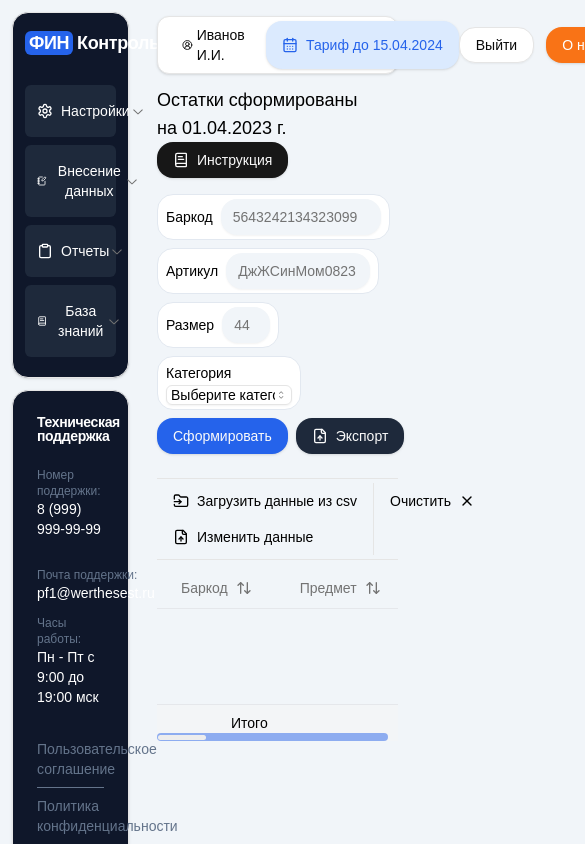
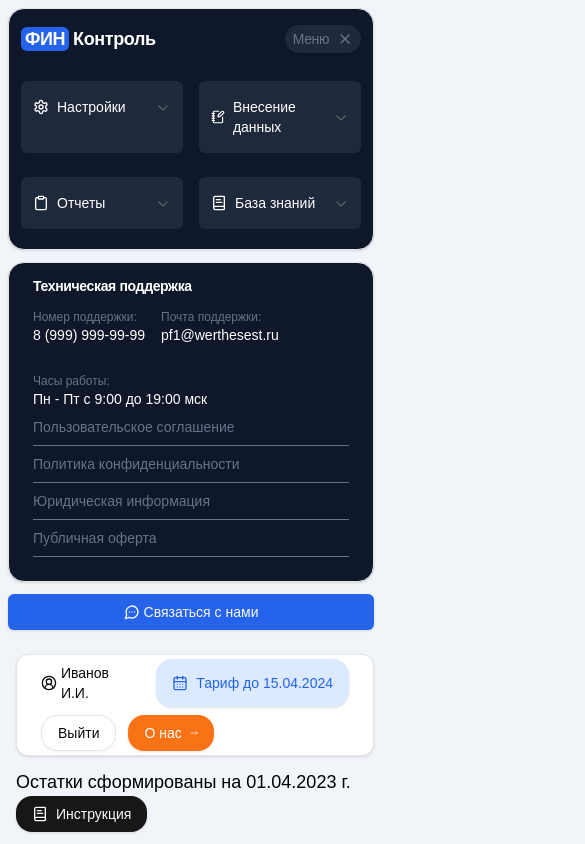
Before and after one commit to IrinaOsp/test-task-profinance, a Next.js app in the folder test-profinance/: page / in a window 390 px wide. Shown: the top 844 px of the page, 585 px wide, since content can reach past the window. Built offline with nearby package versions, Linux system fonts and the light colour scheme.

Commit message:
feat: add responsive styles

```diff
--- a/test-profinance/src/app/components/AsidePanel/AsidePanel.tsx
+++ b/test-profinance/src/app/components/AsidePanel/AsidePanel.tsx
@@ -6,7 +6,7 @@ import { MessageCircleMore } from "lucide-react";
 
 export default function AsidePanel() {
   return (
-    <aside className="m-3 flex flex-col gap-3 max-w-[30%]">
+    <aside className="mr-1 p-2 pr-3 flex flex-col gap-3 w-full xl:max-w-[30%]">
       <ControlCard />
       <ContactsCard />
       <Link
--- a/test-profinance/src/app/components/ContactsCard/ContactsCard.tsx
+++ b/test-profinance/src/app/components/ContactsCard/ContactsCard.tsx
@@ -23,11 +23,12 @@ const LINKS = [
 export default function ContactsCard() {
   return (
     <Card className="bg-slate-900 text-white rounded-2xl text-sm">
-      <CardHeader>
+      <CardHeader className="max-lg:py-4">
         <CardTitle>Техническая поддержка</CardTitle>
       </CardHeader>
-      <CardContent>
-        <div className="flex flex-wrap gap-4 mb-3">
+      <CardContent className="max-sm:block max-lg:flex w-full gap-5">
+        <div className="max-sm:flex flex-wrap gap-4">
+          <div className="flex flex-wrap gap-4 sm:mb-3">
             <div className="mb-3">
               <div className="text-slate-500 text-xs">Номер поддержки:</div>
               <a href="tel:+79999999999">8 (999) 999-99-99</a>
@@ -41,14 +42,15 @@ export default function ContactsCard() {
             <div className="text-slate-500 text-xs">Часы работы:</div>
             <div>Пн - Пт с 9:00 до 19:00 мск</div>
           </div>
-        <div className="mt-6">
+        </div>
+        <div className="flex-1 lg:mt-6 max-lg:flex flex-wrap sm:gap-4">
           {LINKS.map((link, i) => (
             <Link
               key={link.href}
               href={`/${link.href}`}
               className={`block py-2 border-slate-500 ${
-                i === LINKS.length - 1 ? "border-b-0" : "border-b"
-              } text-slate-500 hover:text-white`}
+                i === LINKS.length - 1 ? "lg:border-b-0 border-b" : "border-b"
+              } text-slate-500 hover:text-white max-lg:w-[calc(50%-16px)] max-sm:w-full`}
             >
               {link.name}
             </Link>
--- a/test-profinance/src/app/components/ControlCard/ControlCard.tsx
+++ b/test-profinance/src/app/components/ControlCard/ControlCard.tsx
@@ -13,14 +13,14 @@ export default function ControlCard() {
     <div>
       <Card className="bg-slate-900 text-white rounded-2xl">
         <CardHeader className="p-3">
-          <CardTitle className="flex gap-1 items-center justify-between">
+          <CardTitle className="flex flex-wrap gap-1 items-center justify-between">
             <p className="flex text-lg items-baseline">
               <span className="block rounded-md p-1 leading-4 bg-blue-600">
                 ФИН
               </span>
               <span className="block p-1">Контроль</span>
             </p>
-            <Button className="h-7 px-2 bg-slate-800 text-slate-500 rounded-3xl">
+            <Button className="ml-auto mr-0 h-7 px-2 bg-slate-800 text-slate-500 rounded-3xl">
               Меню
               <X className="ml-2 size-4 font-bold" />
             </Button>
@@ -30,11 +30,11 @@ export default function ControlCard() {
           <Accordion
             type="single"
             collapsible
-            className="w-full lg:w-72 border-b-0 rounded-md"
+            className="w-full border-b-0 rounded-md max-lg:flex flex-wrap justify-between gap-4"
           >
             <AccordionItem
               value="settings"
-              className="mb-2 px-3 bg-slate-800 border-b-0 rounded-md"
+              className="flex-1 mb-2 px-3 bg-slate-800 border-b-0 rounded-md"
             >
               <AccordionTrigger>
                 <span className="flex gap-2 items-center">
@@ -47,10 +47,10 @@ export default function ControlCard() {
 
             <AccordionItem
               value="Data Input"
-              className="mb-2 px-3 bg-slate-800 border-b-0 rounded-md"
+              className="flex-1 mb-2 px-3 bg-slate-800 border-b-0 rounded-md"
             >
               <AccordionTrigger>
-                <span className="flex gap-2 items-center">
+                <span className="flex gap-2 items-center text-left">
                   <NotebookPen className="size-4" />
                   Внесение данных
                 </span>
@@ -60,7 +60,7 @@ export default function ControlCard() {
 
             <AccordionItem
               value="Reports"
-              className="mb-2 px-3 bg-slate-800 border-b-0 rounded-md"
+              className="flex-1 mb-2 px-3 bg-slate-800 border-b-0 rounded-md"
             >
               <AccordionTrigger>
                 <span className="flex gap-2 items-center">
@@ -73,7 +73,7 @@ export default function ControlCard() {
 
             <AccordionItem
               value="Knowledge Base"
-              className="mb-2 px-3 bg-slate-800 border-b-0 rounded-md"
+              className="flex-1 mb-2 px-3 bg-slate-800 border-b-0 rounded-md"
             >
               <AccordionTrigger>
                 <span className="flex gap-2 items-center">
--- a/test-profinance/src/app/components/MainBlock/FormBlock/style.css
+++ b/test-profinance/src/app/components/MainBlock/FormBlock/style.css
@@ -3,4 +3,7 @@
   max-width: 100%;
   padding: 0 4px;
   height: 20px;
+  span {
+    font-size: 10px;
+  }
 }
--- a/test-profinance/src/app/components/MainBlock/UserInfo/UserInfo.tsx
+++ b/test-profinance/src/app/components/MainBlock/UserInfo/UserInfo.tsx
@@ -5,7 +5,7 @@ import { CalendarDays, CircleUserRound, MoveRight } from "lucide-react";
 export default function UserInfo() {
   return (
     <Card className="w-full">
-      <CardContent className="flex justify-between items-center py-1 rounded-2xl">
+      <CardContent className="flex flex-wrap gap-2 justify-between items-center py-1 rounded-2xl">
         <div className="flex justify-between items-center">
           <div className="flex items-center gap-1 mr-4">
             <CircleUserRound className="size-4" />
--- a/test-profinance/src/app/layout.tsx
+++ b/test-profinance/src/app/layout.tsx
@@ -31,7 +31,7 @@ export default function RootLayout({
         className={`${geistSans.variable} ${geistMono.variable} antialiased bg-slate-100 w-svw min-h-screen overflow-x-hidden`}
       >
         <Providers>
-          <main className="flex w-full max-w-screen-2xl mx-auto">
+          <main className="flex max-lg:flex-wrap w-full max-w-screen-2xl mx-auto">
             <AsidePanel />
             {children}
           </main>
--- a/test-profinance/src/app/page.tsx
+++ b/test-profinance/src/app/page.tsx
@@ -4,7 +4,7 @@ import UserInfo from "./components/MainBlock/UserInfo/UserInfo";
 
 export default function Home() {
   return (
-    <div className="p-4 max-w-[70%]">
+    <div className="p-4 max-w-full lg:max-w-[70%]">
       <UserInfo />
       <FormBlock />
       <TableBlock />
```
Lines whose indentation alone changed are shown as unchanged.
